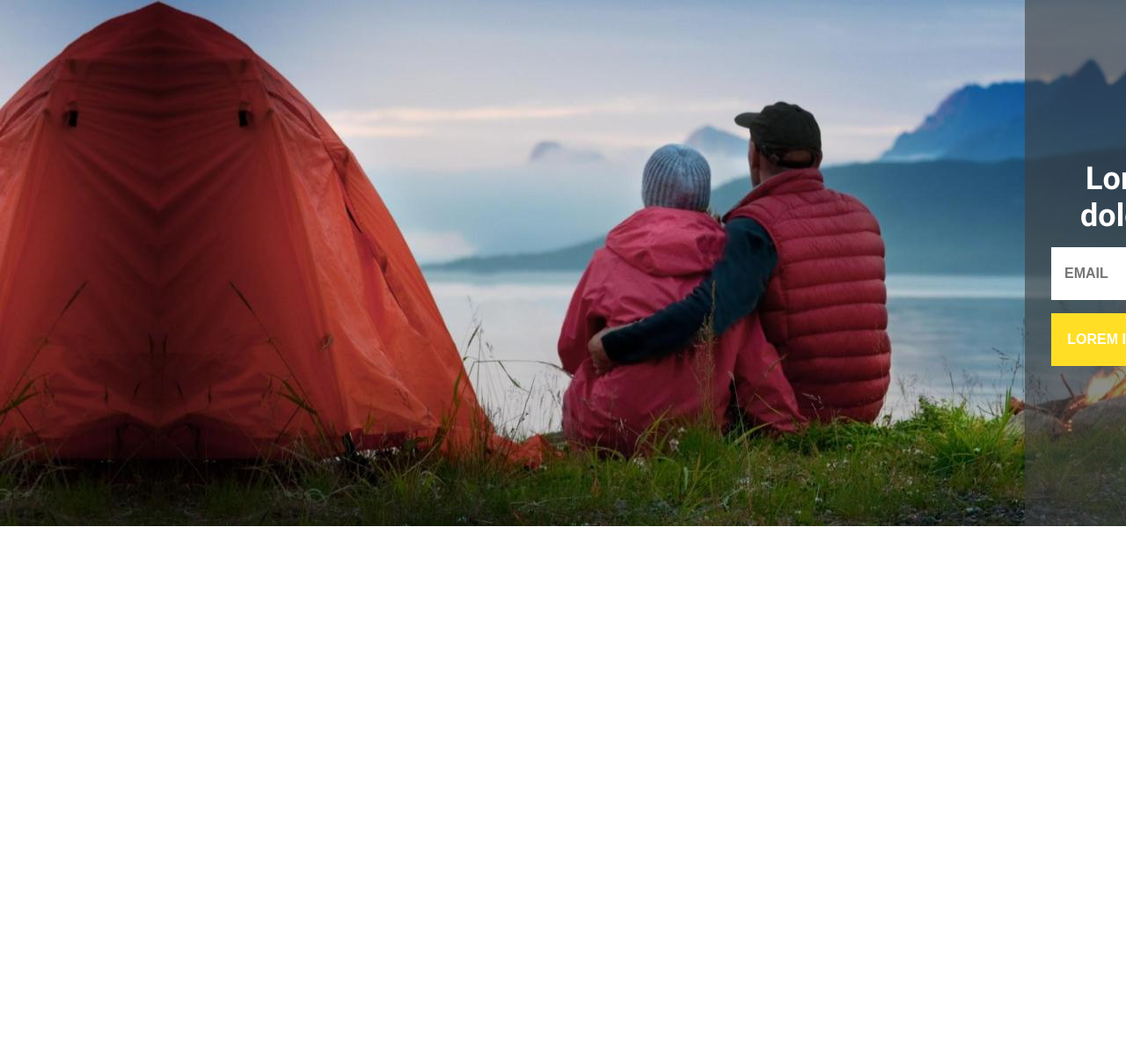
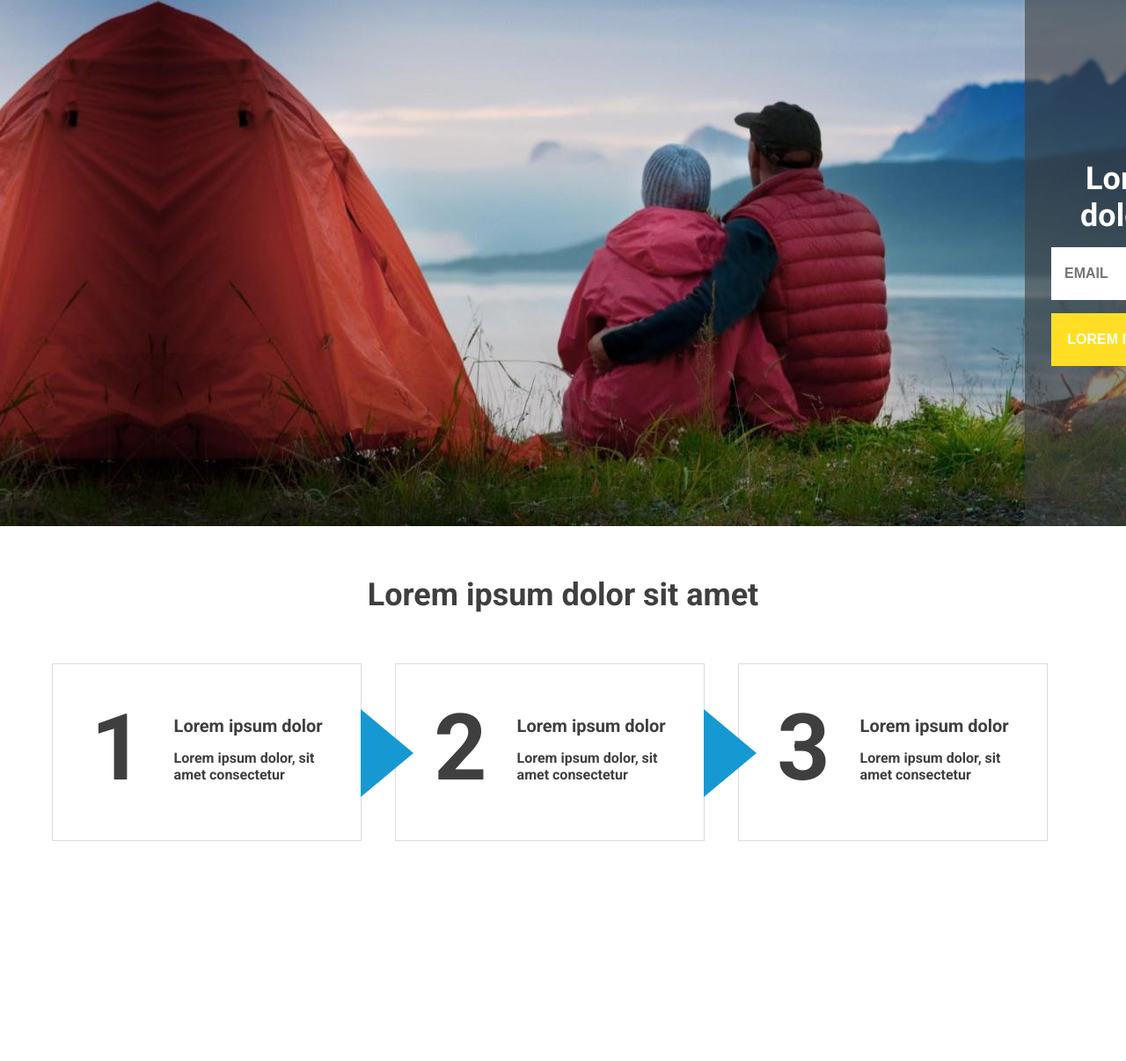
Before and after one commit to androIvanov/Anakatech_Assessment, a plain HTML site: page index.html in a window 1280 px wide. Shown: the top 1206 px of the page at 88% size. Before the commit the page ends 800 px from the top, so only its background shows below. Drawn offline with Linux system fonts and the light colour scheme.

Commit message:
Top half of the main section is done

```diff
--- a/index.html
+++ b/index.html
@@ -3,7 +3,8 @@
 <head>
     <meta charset="UTF-8">
     <meta name="viewport" content="width=device-width, initial-scale=1.0">
-    <link rel="stylesheet" href="./styles.css" type="text/css">
+    <link rel="stylesheet" href="./hero.css" type="text/css">
+    <link rel="stylesheet" href="./main.css" type="text/css">
     <link href="https://fonts.googleapis.com/css2?family=Roboto:wght@700&display=swap" rel="stylesheet">
     <title>Document</title>
 </head>
@@ -15,5 +16,39 @@
             <button type="submit">Lorem ipsum dolor sit amet</button>
         </form>
     </div>
+    <div class="main">
+        <p class="title">Lorem ipsum dolor sit amet</p>
+        <div class="steps">
+            <div class="step">
+                <div class="stepContent">
+                    <span class="stepNumber">1</span>
+                    <div class="stepText">
+                        <p class="stepTitle">Lorem ipsum dolor</p>
+                        <p class="stepDescription">Lorem ipsum dolor, sit<br /> amet consectetur</p>
+                    </div>
+                </div>
+            </div>
+            <div class="arrows"></div>
+            <div class="step">
+                <div class="stepContent">
+                    <span class="stepNumber">2</span>
+                    <div class="stepText">
+                        <p class="stepTitle">Lorem ipsum dolor</p>
+                        <p class="stepDescription">Lorem ipsum dolor, sit<br /> amet consectetur</p>
+                    </div>
+                </div>
+            </div>
+            <div class="arrows"></div>
+            <div class="step">
+                <div class="stepContent">
+                    <span class="stepNumber">3</span>
+                    <div class="stepText">
+                        <p class="stepTitle">Lorem ipsum dolor</p>
+                        <p class="stepDescription">Lorem ipsum dolor, sit<br/> amet consectetur</p>
+                    </div>
+                </div>
+            </div>
+        </div>
+    </div>
 </body>
 </html>
--- /dev/null
+++ b/main.css
@@ -0,0 +1,57 @@
+.main{
+    text-align: center;
+}
+.title{
+    color: #3F3F3F;
+    font-family: Roboto;
+    font-weight: 700;
+    font-size: 36px;
+    margin-top: 57px;
+    margin-bottom: 57px;
+}
+.step{
+    display: inline-block;
+    border: 1px solid #DCDCDC;
+    width: 350px;
+    height: 200px;
+    margin-bottom: 250px;
+    margin-right: 30px;
+}
+.arrows{
+    display: inline-block;
+    width: 0;
+    height: 0;
+    border-top: 50px solid transparent;
+    border-left: 60px solid #1699D3;
+    border-bottom: 50px solid transparent;
+    margin-bottom: -20px;
+    margin-left: -35px;
+    margin-right: -25px;
+    position: relative;
+}
+.stepTitle{
+    font-weight: 700;
+    font-size: 20px;
+    font-family: Roboto;
+    color: #3F3F3F;
+    margin-bottom: 15px;
+    margin-top: 58px;
+}
+.stepDescription{
+    font-weight: 300;
+    font-family: Roboto;
+    font-size: 16px;
+    color: #3F3F3F;
+    font-style: normal;
+}
+.stepText{
+    display: inline-block;
+    text-align: left;
+}
+.stepNumber{
+    font-family: Roboto;
+    font-size: 105px;
+    color: #3F3F3F;
+    margin-right: 30px;
+
+}
```
Also changed, not shown: hero.css (renamed from styles.css).
